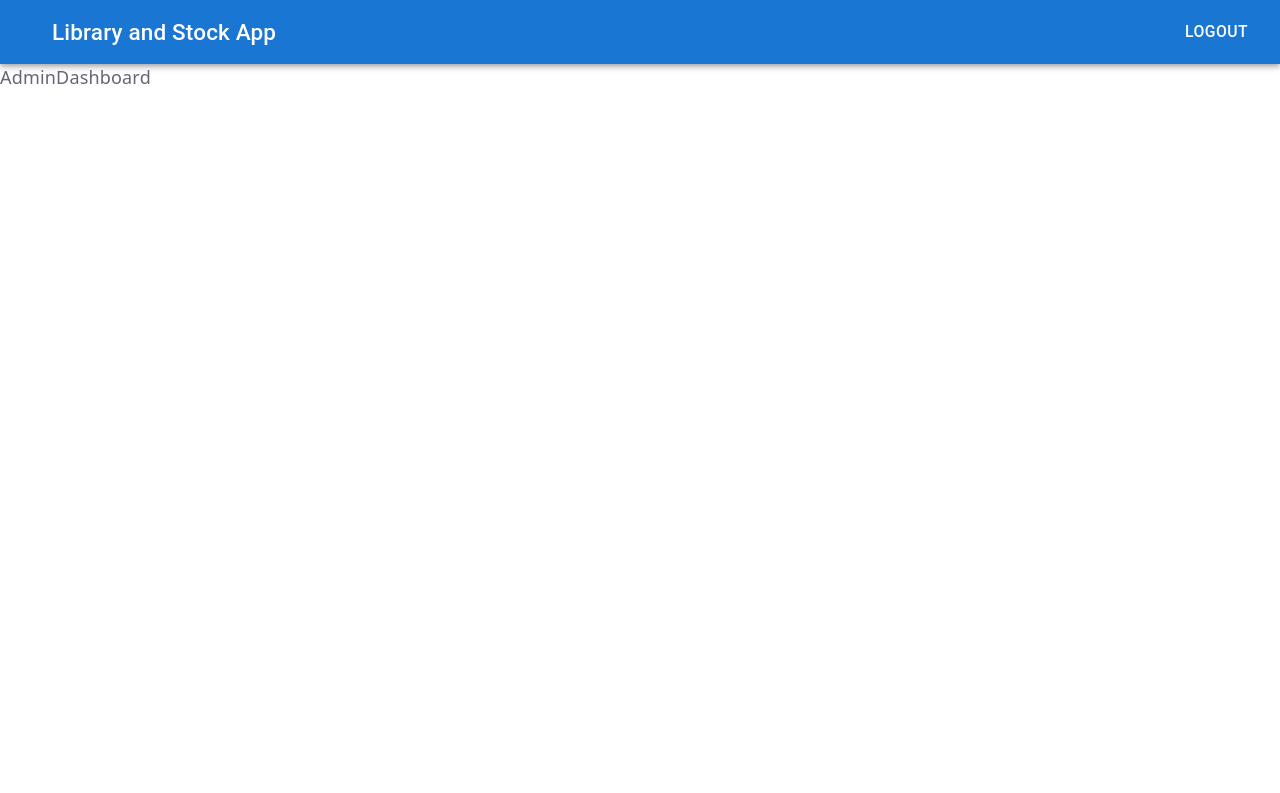
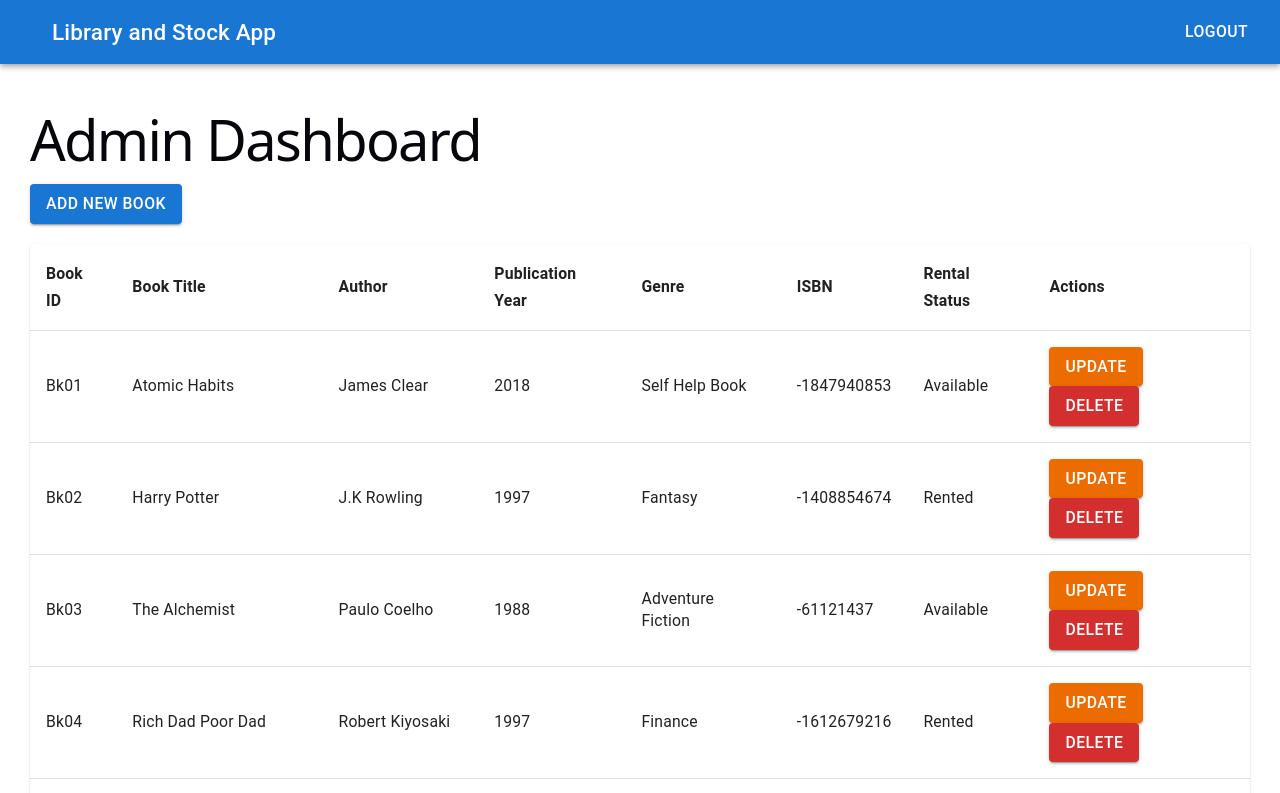
Before and after one commit to maparnachandren-cloud/Library-Stock-Keeping-App, a React (Vite) app in the folder frontend/: page /admindashboard in a window 1280 px wide. Shown: the top 793 px of the page. Built offline with nearby package versions, Linux system fonts and the light colour scheme.

Commit message:
admindashboard and addbook done

```diff
--- a/frontend/src/components/AddBook/AddBook.jsx
+++ b/frontend/src/components/AddBook/AddBook.jsx
@@ -1,9 +1,91 @@
-import React from 'react'
+
+import TextField from "@mui/material/TextField";
+import Button from "@mui/material/Button";
+import MenuItem from "@mui/material/MenuItem";
+import Paper from "@mui/material/Paper";
 
 const AddBook = () => {
+
   return (
-    <div>AddBook</div>
-  )
-}
+    <Paper
+      elevation={3}
+      style={{
+        width: "400px",
+        margin: "50px auto",
+        padding: "30px",
+      }}
+    >
+      <h2>Add New Book</h2>
 
-export default AddBook
+      <form
+        onSubmit
+        style={{
+          display: "flex",
+          flexDirection: "column",
+          gap: "20px",
+        }}
+      >
+        <TextField
+          label="Book Title"
+          name="title"
+          onChange
+          fullWidth
+        />
+
+        <TextField
+          label="Author Name"
+          name="author"
+          onChange
+          fullWidth
+        />
+
+        <TextField
+          label="Publication Year"
+          name="pYear"
+          onChange
+          fullWidth
+        />
+
+        <TextField
+          label="Genre"
+          name="genre"
+          onChange
+          fullWidth
+        />
+
+        <TextField
+          label="ISBN"
+          name="isbn"
+          onChange
+          fullWidth
+        />
+
+        <TextField
+          select
+          label="Status"
+          name="status"
+          onChange
+          fullWidth
+        >
+          <MenuItem value="Available">
+            Available
+          </MenuItem>
+
+          <MenuItem value="Rented">
+            Rented
+          </MenuItem>
+        </TextField>
+
+        <Button
+          type="submit"
+          variant="contained"
+          color="primary"
+        >
+          Add Book
+        </Button>
+      </form>
+    </Paper>
+  );
+};
+
+export default AddBook;
--- a/frontend/src/components/AdminDashboard/AdminDashboard.jsx
+++ b/frontend/src/components/AdminDashboard/AdminDashboard.jsx
@@ -1,9 +1,176 @@
 import React from 'react'
+import Table from "@mui/material/Table";
+import TableBody from "@mui/material/TableBody";
+import TableCell from "@mui/material/TableCell";
+import TableContainer from "@mui/material/TableContainer";
+import TableHead from "@mui/material/TableHead";
+import TableRow from "@mui/material/TableRow";
+import Paper from "@mui/material/Paper";
+import Button from "@mui/material/Button";
+import { Link } from 'react-router-dom';
 
 const AdminDashboard = () => {
+   const books = [
+    {
+      id:"Bk01",
+      title: "Atomic Habits",
+      author: "James Clear",
+      pYear:2018,
+      genre:"Self Help Book",
+      isbn:978-1847941831,
+      status: "Available",
+    },
+    {
+      id:"Bk02",
+      title: "Harry Potter",
+      author: "J.K Rowling",
+      pYear:1997,
+      genre:"Fantasy",
+      isbn:978-1408855652,
+      status: "Rented"
+    },
+    {
+    id:"Bk03",
+    title: "The Alchemist",
+    author: "Paulo Coelho",
+    pYear:1988,
+    genre:"Adventure Fiction",
+    isbn:978-61122415,
+    status: "Available"
+    },
+    {
+    id:"Bk04",
+    title: "Rich Dad Poor Dad",
+    author: "Robert Kiyosaki",
+    pYear:1997,
+    genre:"Finance",
+    isbn:978-1612680194,
+    status: "Rented",
+},
+
+{
+    id:"Bk05",
+    title: "The Psychology of Money",
+    author: "Morgan Housel",
+    pYear:2020,
+    genre:"Finance",
+    isbn:978-857197689,
+    status: "Available",
+},
+
+{
+    id:"Bk06",
+    title: "Ikigai",
+    author: "Hector Garcia",
+    pYear:2016,
+    genre:"Self Help",
+    isbn:978-1786330895,
+    status: "Available",
+},
+{
+    id:"Bk07",
+    title: "Wings of Fire",
+    author: "A.P.J Abdul Kalam",
+    pYear:1999,
+    genre:"Autobiography",
+    isbn:978-8173711466,
+    status: "Rented",
+},
+{
+    id:"Bk08",
+    title: "The Hobbit",
+    author: "J.R.R Tolkien",
+    pYear:1937,
+    genre:"Fantasy",
+    isbn:978-547928227,
+    status: "Available",
+}
+  ];
+
   return (
-    <div>AdminDashboard</div>
-  )
-}
+    <div style={{ padding: "30px" }}>
+      <h1>Admin Dashboard</h1>
 
-export default AdminDashboard
+      {/* Top Buttons */}
+      <div
+        style={{
+          marginBottom: "20px",
+          display: "flex",
+          gap: "10px",
+        }}
+      >
+        <Link to="/addbook">
+        <Button
+          variant="contained"
+          color="primary"
+          onClick
+        >
+          Add New Book
+        </Button>
+        </Link>
+
+
+      </div>
+
+      {/* Table */}
+      <TableContainer component={Paper}>
+        <Table sx={{ minWidth: 650 }}>
+          <TableHead>
+            <TableRow>
+              <TableCell><b>Book ID</b></TableCell>
+              <TableCell><b>Book Title</b></TableCell>
+              <TableCell><b>Author</b></TableCell>
+              <TableCell><b>Publication Year</b></TableCell>
+              <TableCell><b>Genre</b></TableCell>
+              <TableCell><b>ISBN</b></TableCell>
+              <TableCell><b>Rental Status</b></TableCell>
+              <TableCell><b>Actions</b></TableCell>
+            </TableRow>
+          </TableHead>
+
+          <TableBody>
+            {books.map((book) => (
+              <TableRow key={book.id}>
+
+                <TableCell>{book.id}</TableCell>
+
+                <TableCell>{book.title}</TableCell>
+
+                <TableCell>{book.author}</TableCell>
+
+                <TableCell>{book.pYear}</TableCell>
+
+                <TableCell>{book.genre}</TableCell>
+
+                <TableCell>{book.isbn}</TableCell>
+
+                <TableCell>{book.status}</TableCell>
+
+                <TableCell>
+                  <Button
+                    variant="contained"
+                    color="warning"
+                    onClick
+                    style={{ marginRight: "10px" }}
+                  >
+                    Update
+                  </Button>
+
+                  <Button
+                    variant="contained"
+                    color="error"
+                    onClick
+                  >
+                    Delete
+                  </Button>
+                </TableCell>
+              </TableRow>
+            ))}
+          </TableBody>
+        </Table>
+      </TableContainer>
+    </div>
+  );
+};
+
+export default AdminDashboard;
```
Also changed, not shown: package.json (added, +7 -0 lines), 1 other file (tests, documents, lock files or other folders).
